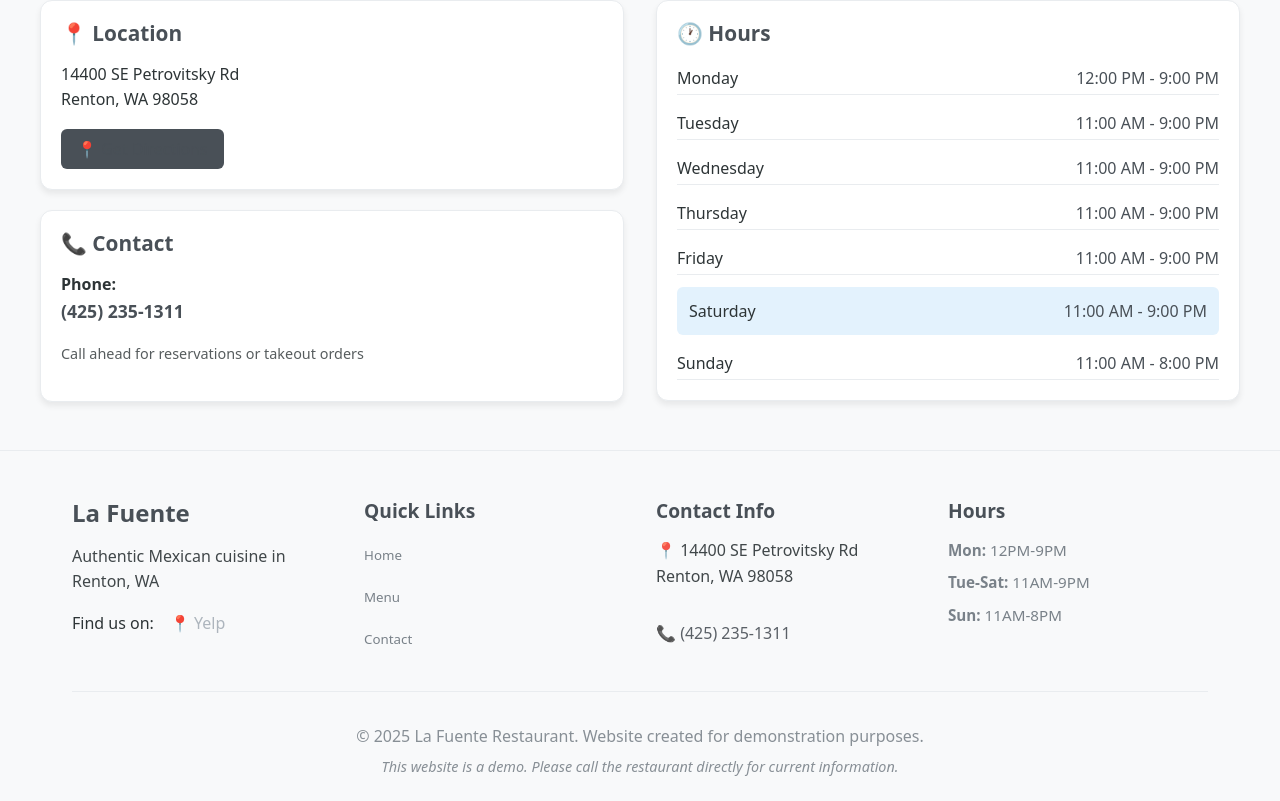
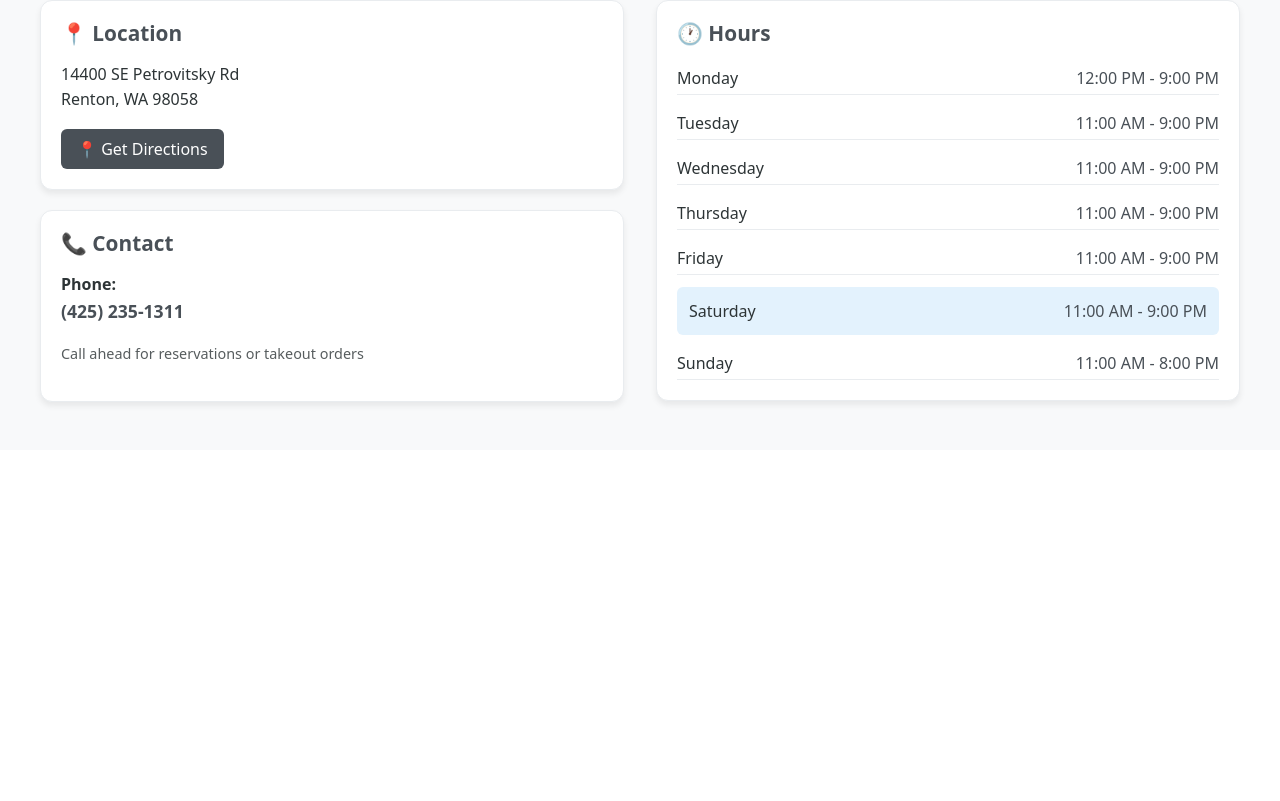
Before and after one commit to Toxeydotdev/chill-apps, a React (Vite) app: page / in a window 1280 px wide. Shown: the part 557-1358 px from the top of the page. After the commit the page ends 1007 px from the top, so only its background shows below. Built offline with nearby package versions, Linux system fonts and the light colour scheme.

Commit message:
remove footer

```diff
--- a/src/components/Footer/Footer.css
+++ b/src/components/Footer/Footer.css
@@ -1,7 +1,7 @@
 .footer {
   background: #f8f9fa;
   color: #2d3436;
-  padding: 3rem 0 1rem;
+  padding: 1rem;
   border-top: 1px solid #e9ecef;
 }
 
@@ -9,31 +9,7 @@
   max-width: 1200px;
   margin: 0 auto;
   padding: 0 2rem;
-}
-
-.footer-content {
-  display: grid;
-  grid-template-columns: repeat(auto-fit, minmax(250px, 1fr));
-  gap: 2rem;
-  margin-bottom: 2rem;
-}
-
-.footer-section h3 {
-  font-size: 1.5rem;
-  color: #495057;
-  margin-bottom: 1rem;
-}
-
-.footer-section h4 {
-  font-size: 1.2rem;
-  color: #495057;
-  margin-bottom: 1rem;
-}
-
-.footer-section p {
-  line-height: 1.6;
-  margin-bottom: 1rem;
-  opacity: 0.9;
+  text-align: center;
 }
 
 .social-links {
@@ -61,55 +37,6 @@
   gap: 0.5rem;
 }
 
-.footer-nav button {
-  background: none;
-  border: none;
-  color: #6c757d;
-  text-align: left;
-  padding: 0.5rem 0;
-  cursor: pointer;
-  opacity: 0.9;
-  transition: opacity 0.3s ease, color 0.3s ease;
-}
-
-.footer-nav button:hover {
-  opacity: 1;
-  color: #495057;
-}
-
-.contact-info p {
-  margin-bottom: 0.75rem;
-}
-
-.contact-info a {
-  color: #495057;
-  text-decoration: none;
-  font-weight: 500;
-}
-
-.contact-info a:hover {
-  color: #6c757d;
-  text-decoration: underline;
-}
-
-.hours-summary p {
-  margin-bottom: 0.5rem;
-  font-size: 0.95rem;
-  color: #6c757d;
-}
-
-.footer-bottom {
-  border-top: 1px solid #e9ecef;
-  padding-top: 2rem;
-  text-align: center;
-}
-
-.footer-bottom p {
-  margin: 0 0 0.5rem 0;
-  opacity: 0.8;
-  color: #6c757d;
-}
-
 .disclaimer {
   font-size: 0.9rem;
   color: #495057;
@@ -124,21 +51,4 @@
   .footer .container {
     padding: 0 1rem;
   }
-
-  .footer-content {
-    grid-template-columns: 1fr;
-    gap: 1.5rem;
-  }
-
-  .footer-section {
-    text-align: center;
-  }
-
-  .footer-nav {
-    align-items: center;
-  }
-
-  .social-links {
-    justify-content: center;
-  }
 }
--- a/src/components/Footer/Footer.tsx
+++ b/src/components/Footer/Footer.tsx
@@ -4,87 +4,6 @@ export const Footer = () => {
   return (
     <footer className="footer">
       <div className="container">
-        <div className="footer-content">
-          <div className="footer-section">
-            <h3>La Fuente</h3>
-            <p>Authentic Mexican cuisine in Renton, WA</p>
-            <div className="social-links">
-              <span>Find us on:</span>
-              <a
-                href="https://www.yelp.com/biz/la-fuente-renton-2"
-                target="_blank"
-                rel="noopener noreferrer"
-                className="social-link"
-              >
-                📍 Yelp
-              </a>
-            </div>
-          </div>
-
-          <div className="footer-section">
-            <h4>Quick Links</h4>
-            <nav className="footer-nav">
-              <button
-                onClick={() =>
-                  document
-                    .getElementById("home")
-                    ?.scrollIntoView({ behavior: "smooth" })
-                }
-              >
-                Home
-              </button>
-              <button
-                onClick={() =>
-                  document
-                    .getElementById("menu")
-                    ?.scrollIntoView({ behavior: "smooth" })
-                }
-              >
-                Menu
-              </button>
-              <button
-                onClick={() =>
-                  document
-                    .getElementById("contact")
-                    ?.scrollIntoView({ behavior: "smooth" })
-                }
-              >
-                Contact
-              </button>
-            </nav>
-          </div>
-
-          <div className="footer-section">
-            <h4>Contact Info</h4>
-            <div className="contact-info">
-              <p>
-                📍 14400 SE Petrovitsky Rd
-                <br />
-                Renton, WA 98058
-              </p>
-              <p>
-                📞 <a href="tel:+14252351311">(425) 235-1311</a>
-              </p>
-            </div>
-          </div>
-
-          <div className="footer-section">
-            <h4>Hours</h4>
-            <div className="hours-summary">
-              <p>
-                <strong>Mon:</strong> 12PM-9PM
-              </p>
-              <p>
-                <strong>Tue-Sat:</strong> 11AM-9PM
-              </p>
-              <p>
-                <strong>Sun:</strong> 11AM-8PM
-              </p>
-            </div>
-          </div>
-        </div>
-
-        <div className="footer-bottom">
         <p>
           &copy; 2025 La Fuente Restaurant. Website created for demonstration
           purposes.
@@ -94,7 +13,6 @@ export const Footer = () => {
           current information.
         </p>
       </div>
-      </div>
     </footer>
   );
 };
--- a/src/router.tsx
+++ b/src/router.tsx
@@ -1,4 +1,3 @@
-import { Footer } from "@/components/Footer/Footer";
 import { Header } from "@/components/Header/Header";
 import { HomePage } from "@/pages/HomePage/HomePage";
 import { MenuPage } from "@/pages/MenuPage/MenuPage";
@@ -18,7 +17,7 @@ const rootRoute = createRootRoute({
       <main>
         <Outlet />
       </main>
-      <Footer />
+      {/* <Footer /> */}
       <TanStackRouterDevtools />
     </>
   ),
```
Lines whose indentation alone changed are shown as unchanged.
